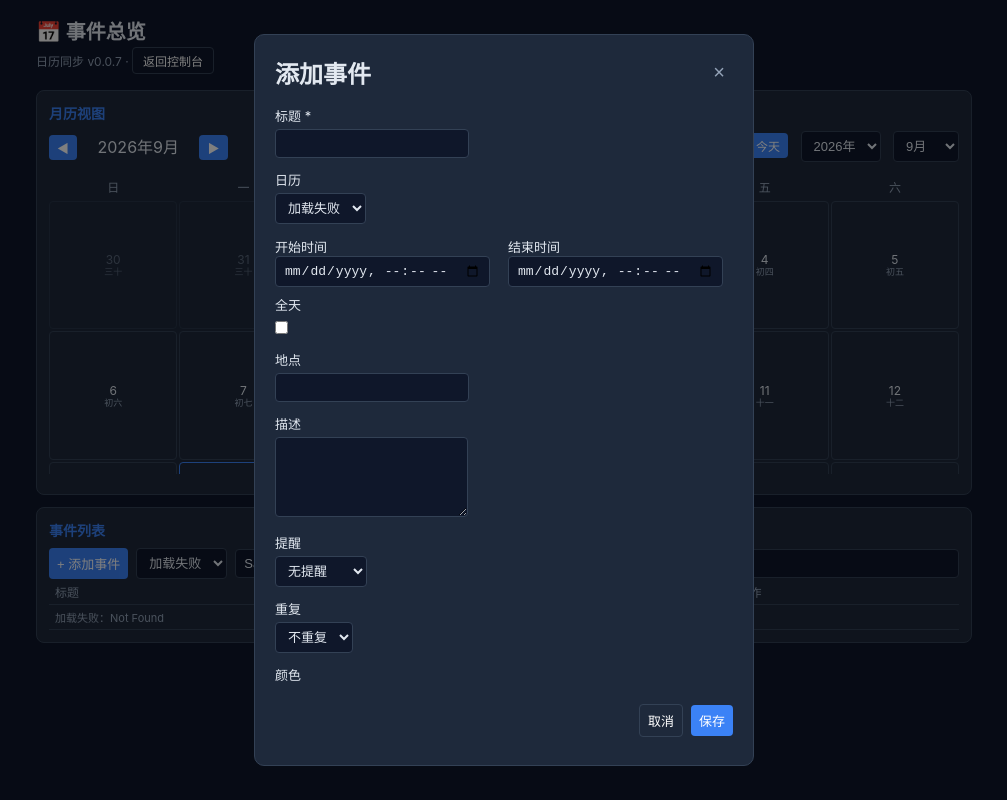
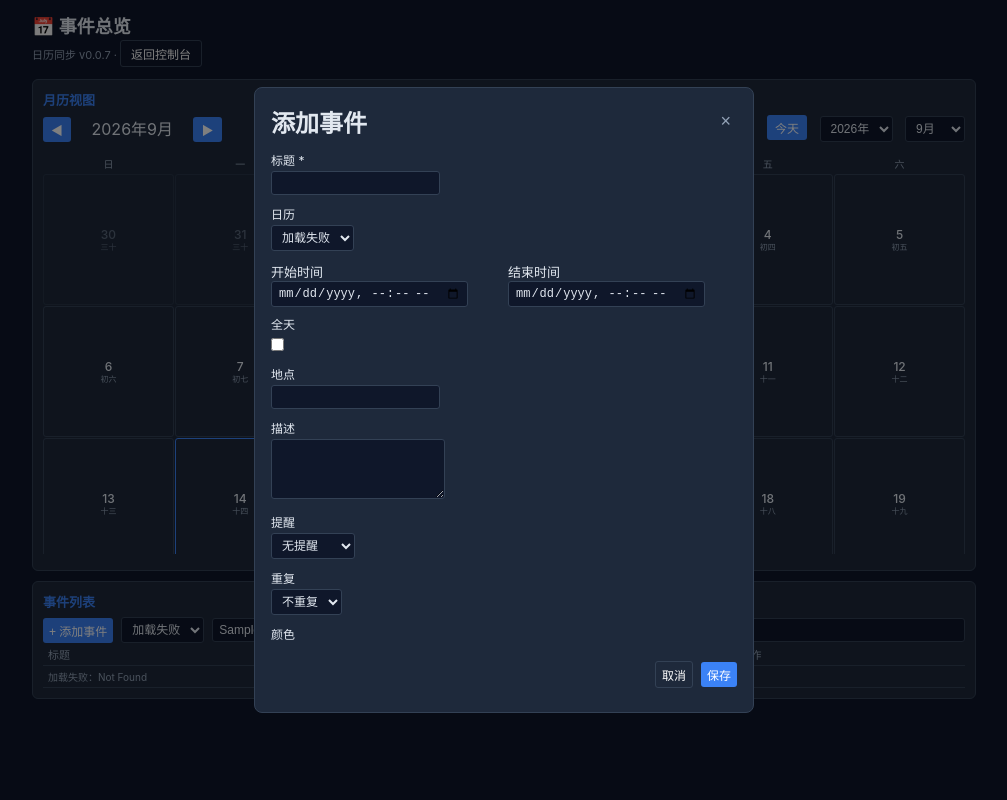
Before and after one commit to zwjdujin/rili-tongbu, a website: page public/events.html in a window 1280 px wide. Both pictures are taken after typing "Sample" into the empty fields and a click on the button "+ 添加事件". Shown: the whole page, without its empty margins (136-1143 px from the left). Drawn offline with Linux system fonts and the light colour scheme; no server answers.

Commit message:
fix: 优化月历视图高度和日期模块大小，确保整体协调

```diff
--- a/public/events.html
+++ b/public/events.html
@@ -14,17 +14,17 @@
     body {
       font-family: -apple-system, "Segoe UI", "Microsoft YaHei", sans-serif;
       background: var(--bg); color: var(--text); min-height: 100vh;
-      padding: 16px 12px; max-width: 960px; margin: 0 auto;
+      padding: 12px 8px; max-width: 960px; margin: 0 auto;
     }
-    h1 { font-size: 20px; margin-bottom: 2px; }
-    .sub { color: var(--muted); font-size: 12px; margin-bottom: 16px; }
+    h1 { font-size: 18px; margin-bottom: 2px; }
+    .sub { color: var(--muted); font-size: 11px; margin-bottom: 12px; }
     .card {
       background: var(--card); border: 1px solid var(--border);
-      border-radius: 8px; padding: 12px; margin-bottom: 12px;
+      border-radius: 6px; padding: 10px; margin-bottom: 10px;
     }
-    .card h2 { font-size: 14px; margin-bottom: 8px; color: var(--accent); }
+    .card h2 { font-size: 13px; margin-bottom: 6px; color: var(--accent); }
     input, select, button, textarea {
-      font-size: 13px; padding: 6px 8px; border-radius: 4px;
+      font-size: 12px; padding: 4px 6px; border-radius: 3px;
       border: 1px solid var(--border); background: var(--bg); color: var(--text);
       outline: none;
     }
@@ -35,10 +35,10 @@
     button:disabled { opacity: .5; cursor: not-allowed; }
     .row { display: flex; gap: 8px; flex-wrap: wrap; align-items: center; margin-bottom: 8px; }
     .row label { flex: 0 0 80px; font-size: 13px; }
-    table { width: 100%; border-collapse: collapse; font-size: 12px; }
-    th, td { text-align: left; padding: 4px 6px; border-bottom: 1px solid var(--border); }
+    table { width: 100%; border-collapse: collapse; font-size: 11px; }
+    th, td { text-align: left; padding: 3px 5px; border-bottom: 1px solid var(--border); }
     th { color: var(--muted); font-weight: 500; }
-    .muted { color: var(--muted); font-size: 11px; }
+    .muted { color: var(--muted); font-size: 10px; }
     .ok { color: var(--ok); } .err { color: var(--err); }
     #toast {
       position: fixed; bottom: 20px; left: 50%; transform: translateX(-50%);
@@ -48,24 +48,26 @@
     .calendar-nav { display: flex; justify-content: space-between; align-items: center; margin-bottom: 12px; }
     .calendar-nav button { padding: 4px 8px; font-size: 12px; }
     .calendar-grid {
-      display: grid; grid-template-columns: repeat(7, 1fr); gap: 2px;
-      margin-bottom: 8px;
-      max-height: 300px;
+      display: grid; grid-template-columns: repeat(7, 1fr); gap: 1px;
+      margin-bottom: 6px;
+      max-height: 400px;
       overflow: hidden;
     }
-    .calendar-header { color: var(--muted); font-size: 12px; text-align: center; padding: 4px; }
+    .calendar-header { color: var(--muted); font-size: 10px; text-align: center; padding: 2px; }
     .calendar-day {
-      aspect-ratio: 1; border: 1px solid var(--border); border-radius: 4px;
-      padding: 2px; cursor: pointer; position: relative;
+      aspect-ratio: 1; border: 1px solid var(--border); border-radius: 3px;
+      padding: 1px; cursor: pointer; position: relative;
       display: flex; flex-direction: column; align-items: center;
-      justify-content: center; transition: all .2s;
-      font-size: 12px;
+      justify-content: center; transition: all .0.2s;
+      font-size: 11px;
     }
+    .calendar-day > div:first-child { font-weight: 500; margin-bottom: 1px; font-size: 12px; }
+    .calendar-day > div:last-child { font-size: 8px; line-height: 1.1; }
     .calendar-day:hover { background: var(--bg); }
     .calendar-day.today { border: 1px solid var(--accent); }
     .calendar-day.other-month { color: var(--muted); opacity: .5; }
     .calendar-day.selected { background: var(--accent); }
-    .lunar { font-size: 9px; line-height: 1.2; color: var(--muted); }
+    .lunar { font-size: 8px; line-height: 1.1; color: var(--muted); }
     .event-dot {
       position: absolute; bottom: 2px; width: 4px; height: 4px;
       background: var(--accent); border-radius: 50%;
@@ -77,14 +79,14 @@
     }
     .modal.active { display: flex; }
     .modal-content {
-      background: var(--card); border: 1px solid var(--border); border-radius: 10px;
-      padding: 20px; max-width: 500px; width: 90%;
+      background: var(--card); border: 1px solid var(--border); border-radius: 8px;
+      padding: 16px; max-width: 500px; width: 90%;
     }
-    .modal-header { display: flex; justify-content: space-between; align-items: center; margin-bottom: 16px; }
-    .close-btn { background: transparent; border: none; color: var(--muted); cursor: pointer; font-size: 20px; }
-    .form-group { margin-bottom: 12px; }
-    .form-group label { display: block; margin-bottom: 4px; font-size: 13px; }
-    textarea { resize: vertical; min-height: 80px; }
+    .modal-header { display: flex; justify-content: space-between; align-items: center; margin-bottom: 12px; }
+    .close-btn { background: transparent; border: none; color: var(--muted); cursor: pointer; font-size: 18px; }
+    .form-group { margin-bottom: 10px; }
+    .form-group label { display: block; margin-bottom: 3px; font-size: 12px; }
+    textarea { resize: vertical; min-height: 60px; }
     .color-picker { display: flex; gap: 8px; flex-wrap: wrap; }
     .color-option {
       width: 24px; height: 24px; border-radius: 4px; cursor: pointer;
```
